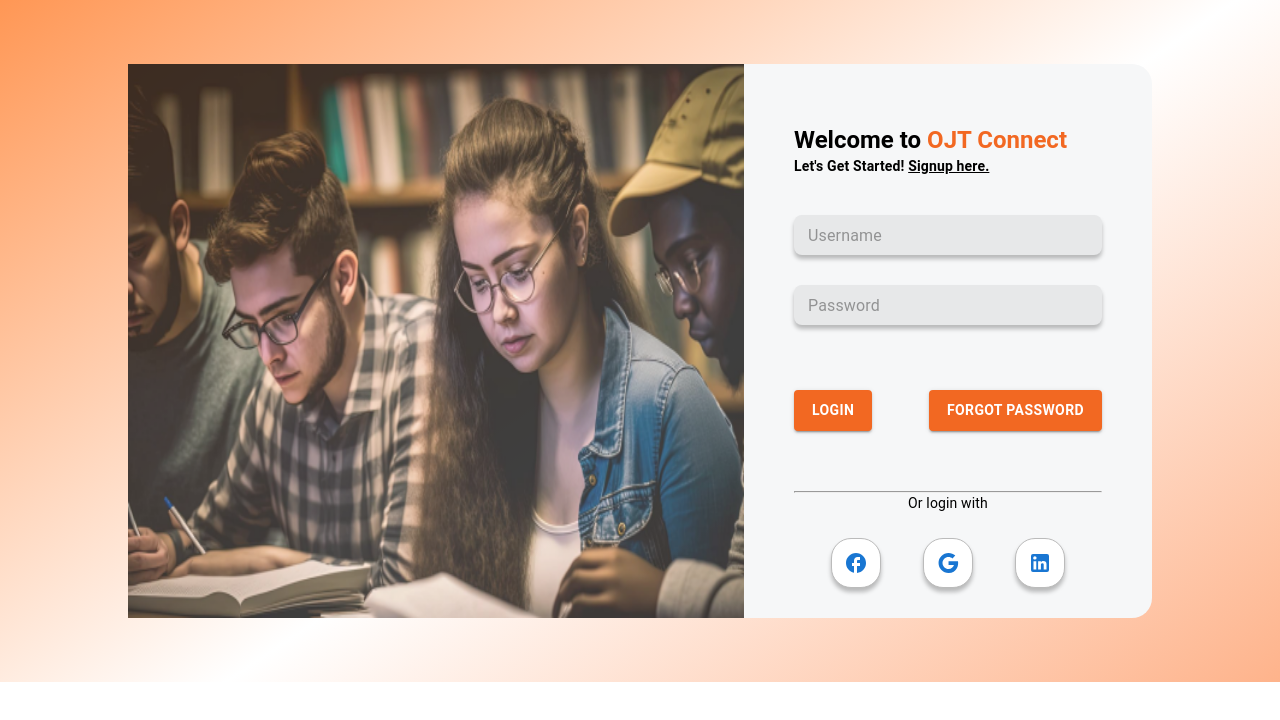
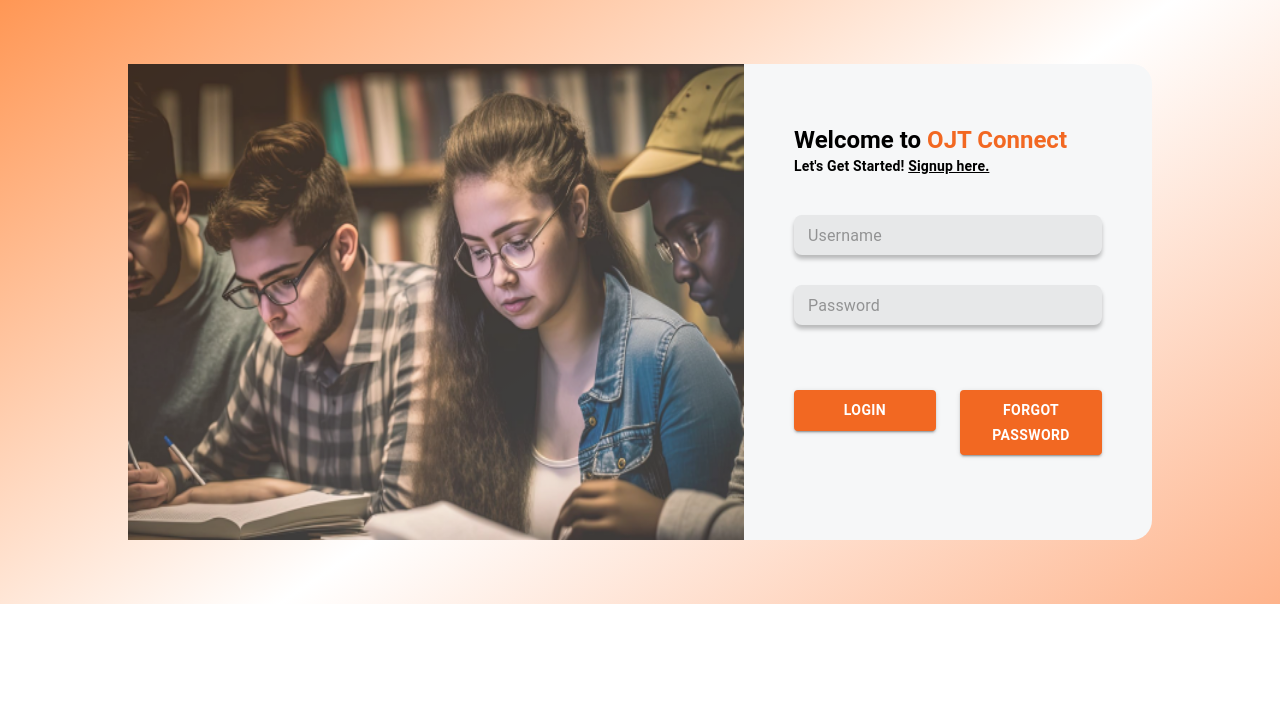
Before and after one commit to jhunel18/ojtconnect-com, a React (Vite) app: page /login in a window 1280 px wide. Shown: the top 720 px of the page. Built offline with nearby package versions, Linux system fonts and the light colour scheme.

Commit message:
Fix Login Component

```diff
--- a/src/components/LoginComp.jsx
+++ b/src/components/LoginComp.jsx
@@ -1,12 +1,10 @@
 import React from 'react'
 import ButtonContainedComp from '../shared/components/ButtonContainedComp'
 import { Typography, Box } from '@mui/material'
+import Grid from '@mui/material/Unstable_Grid2';
 import SignupStudentComp from './SignupComp'
 import TextBoxFullWidthComp from '../shared/components/TextBoxFullWidthComp'
-import FacebookOutlinedIcon from '@mui/icons-material/FacebookOutlined';
-import GoogleIcon from '@mui/icons-material/Google';
-import LinkedInIcon from '@mui/icons-material/LinkedIn';
-import ButtonIconComp from '../shared/components/ButtonIconComp'
+
 import { useNavigate } from 'react-router-dom'
 
 const LoginComp = ({ setShowLogin }) => {
@@ -28,24 +26,16 @@
         <TextBoxFullWidthComp id={"password"} label={"Password"} size={'small'} type={'password'} margin={"15px 0px"}/>
       </form>
     </Box>
-    <Box display={'flex'} alignItems={'center'} justifyContent={'space-around'} m={'50px 0 60px 0'}>
-      <Box flex={1}>
-        <ButtonContainedComp label={"Login"}/>
-      </Box>
-      <ButtonContainedComp label={"Forgot Password"}/>
+    <Box sx={{flexGrow: 1}} m={'50px 0 60px 0'}>
+      <Grid container spacing={3} sx={{alignItems: 'stretch'}}>
+        <Grid xs={12} sm={12} md={12} lg={6}>
+          <ButtonContainedComp label={"Login"} width={"100%"}/>
+        </Grid>
+        <Grid xs={12} sm={12} md={12} lg={6}>
+          <ButtonContainedComp label={"Forgot Password"} width={"100%"}/>
+        </Grid>
+      </Grid>
     </Box>
-
-    <hr />
-
-    <Typography variant='body2' mt={0} textAlign={'center'}>
-      Or login with
-    </Typography>
-    <Box display={'flex'} alignItems={'center'} justifyContent={'space-evenly'} mt={'20px'}>
-      <ButtonIconComp logo={<FacebookOutlinedIcon />} size={"large"} color={'primary'}/>
-      <ButtonIconComp logo={<GoogleIcon />} size={"large"} color={'primary'}/>
-      <ButtonIconComp logo={<LinkedInIcon />} size={"large"} color={'primary'}/>
-    </Box>
-
     </>)
 }
 
--- a/src/components/StudentSignupComp.jsx
+++ b/src/components/StudentSignupComp.jsx
@@ -16,22 +16,19 @@
   }
   return (
    <>
-     <Typography variant='h5' fontWeight={'bold'} mt={"20px"}>
+     <Typography variant='h5' fontWeight={'bold'} mt={"25px"}>
       Welcome to <span style={{color: '#F26822'}}>OJT Connect</span>
     </Typography>
     <Typography variant='body2' fontWeight={'bolder'} mt={0} mb={2}>
       Let's Get Started! <span style={{textDecoration: 'underline', cursor: 'pointer'}} onClick={handleSetShowLogin}>Login here.</span>
     </Typography>
-    <Box sx={{display:'flex', flexDirection:'column', alignItems:'center'}}>
+    <Box sx={{display:'flex', flexDirection:'column', alignItems:'center', marginBottom:'105px'}}>
         <form onSubmit={() => console.log("test")}>
           <TextBoxFullWidthComp id={"firstName"} label={"First Name"} size={'small'} margin={"10px 0px"} />
           <TextBoxFullWidthComp id={"lastName"} label={"Last Name"} size={'small'} margin={"10px 0px"} />
           <TextBoxFullWidthComp type={"email"} id={"email"} label={"Email Address"} size={'small'} margin={"10px 0px"} />
           <TextBoxFullWidthComp type={"password"} id={"password"} label={"Password"} size={'small'} margin={"10px 0px"} />
           <TextBoxFullWidthComp  id={"confirmPassword"} label={"Confirm Password"} size={'small'} margin={"10px 0px"} />
-          <TextBoxFullWidthComp  id={"id_number"} label={"ID Number"} size={'small'} margin={"10px 0px"} />
-          <TextBoxFullWidthComp  id={"upload_id"} label={"Upload ID"} size={'small'} margin={"10px 0px"} />
-
         </form>
         <Box display={'flex'} justifyContent={'center'} m={'5px 0 10px 0'} alignItems={'center'}>
           <CheckboxComp />
--- a/src/pages/HomePage.jsx
+++ b/src/pages/HomePage.jsx
@@ -36,7 +36,11 @@
     }
 
     return (<>
-        <Box display={'flex'} p={"5% 10%"} sx={{background: "linear-gradient(146deg, rgba(255,151,85,1) 0%, rgba(255,255,255,1) 54%, rgba(254,179,139,1) 100%)"}}>
+        <Box display={'flex'} p={"5% 10%"}
+            sx={{
+                background: "linear-gradient(146deg, rgba(255,151,85,1) 0%, rgba(255,255,255,1) 54%, rgba(254,179,139,1) 100%)",
+            }}
+        >
 
             {showLogin
             ?   <img src={bg} width={"50%"} style={{flex: '2'}}/>
--- a/src/shared/components/ButtonContainedComp.jsx
+++ b/src/shared/components/ButtonContainedComp.jsx
@@ -1,7 +1,7 @@
 import React from 'react'
 import { Button } from '@mui/material'
 
-const ButtonContainedComp = ({label, click, size, padding}) => {
+const ButtonContainedComp = ({label, click, size, padding, width}) => {
 
   return (<>
       <Button variant="contained" onClick={click} size={size}
@@ -11,6 +11,7 @@
           fontWeight: 'bold',
           padding:{padding},
           border: '2px solid #F26822',
+          width: width,
           "&:hover": {
             background: '#ffff',
             color: '#F26822',
```
Also changed, not shown: src/components/StudentCardComp.jsx (added, +11 -0 lines).
